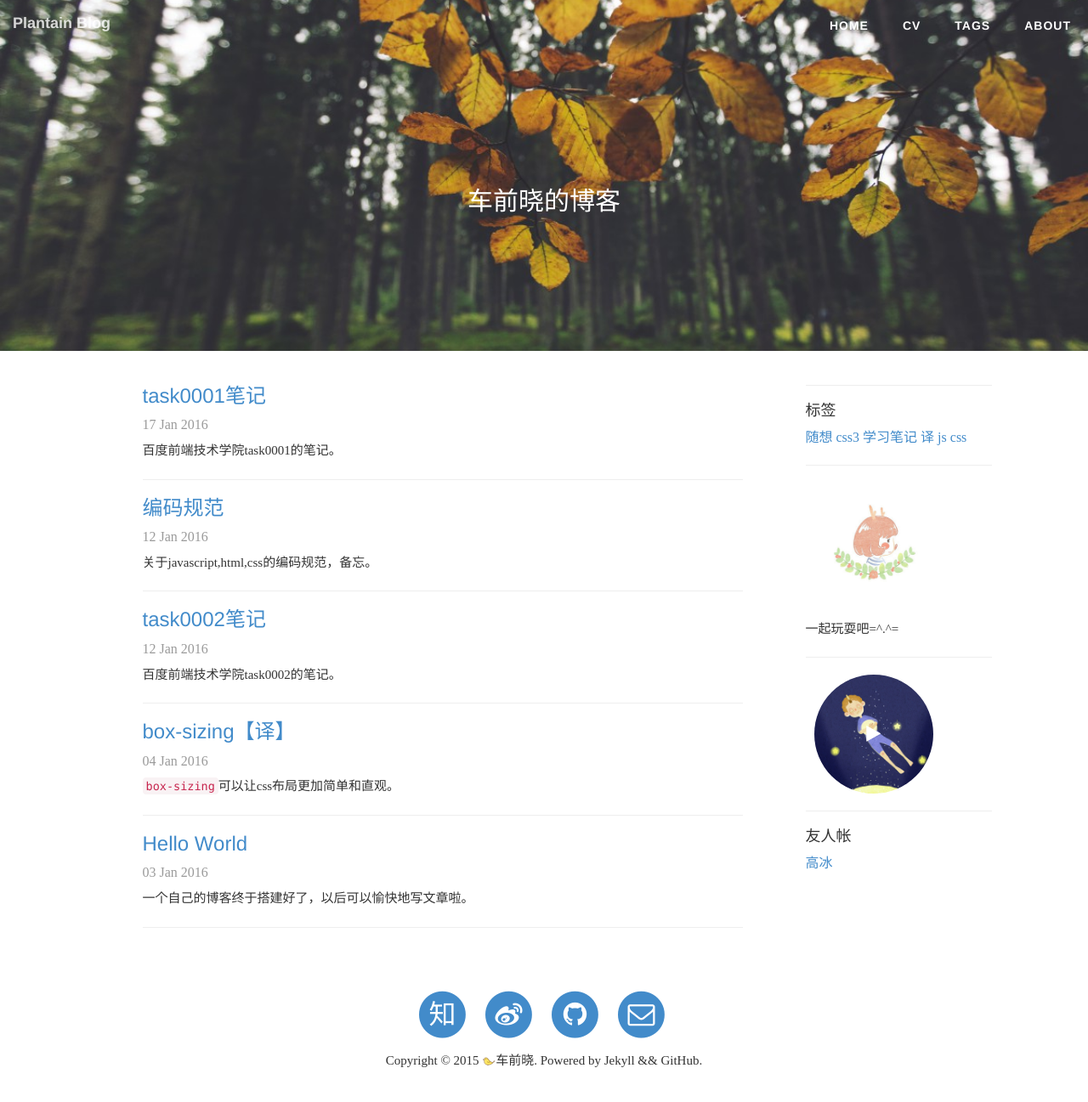
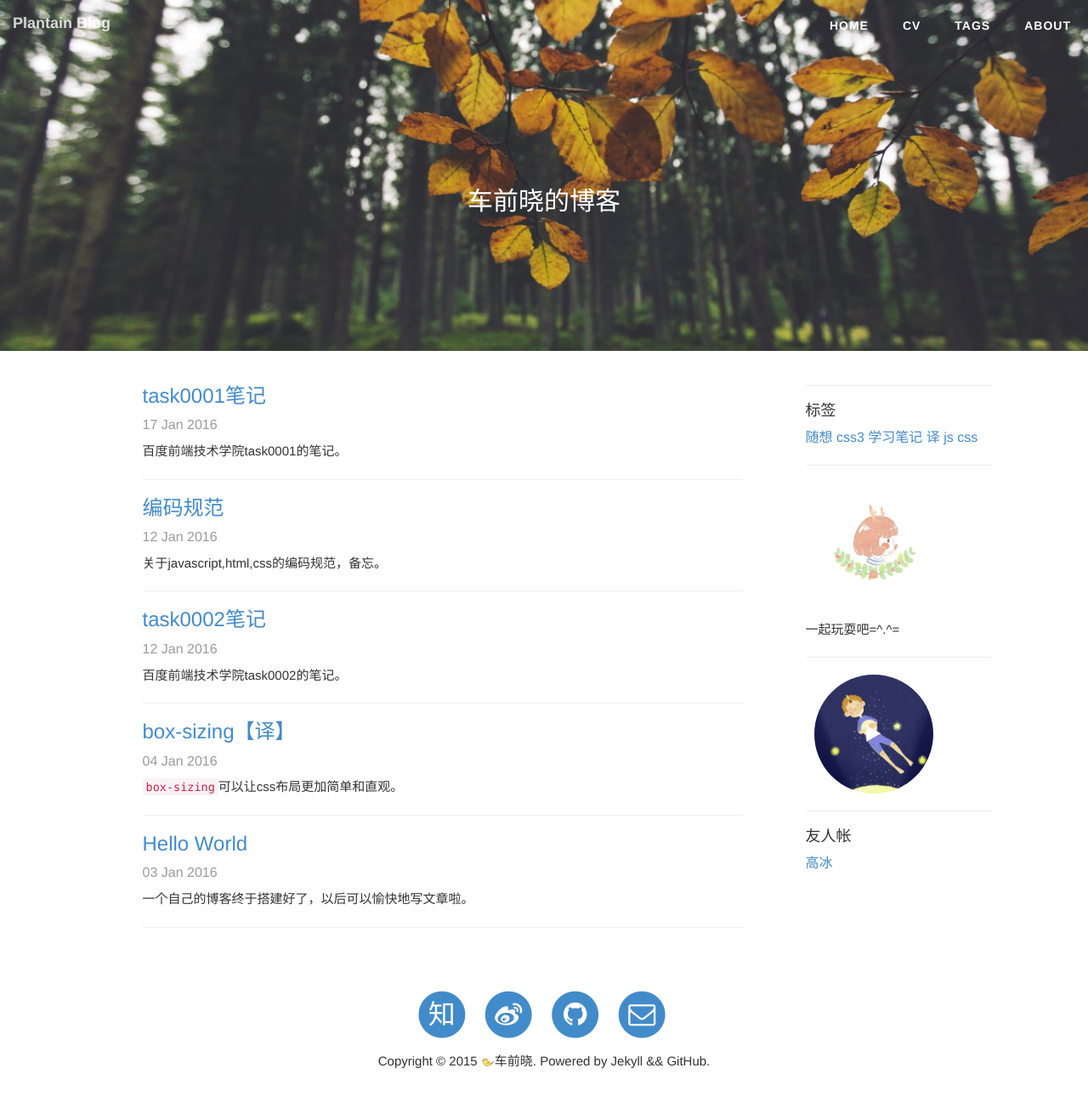
Before and after one commit to cheqianxiao/cheqianxiao.github.io, a Jekyll site: the page built from index.html, in a window 1280 px wide and 1311 px high. Shown: the top 1297 px of the window at 85% size. Built offline with Jekyll 4.4.1, drawn with Linux system fonts in a browser that asks for light colours; nearby versions of some CDN libraries; the list of posts is cut into pages by our own code.

Commit message:
make a change

```diff
--- a/_posts/2016-01-17-ifetask0001.markdown
+++ b/_posts/2016-01-17-ifetask0001.markdown
@@ -31,7 +31,7 @@ tags: css 学习笔记
 
    会有空隙是因为图片的属性`vertical-align`默认值为`baseline`，和基线对齐。
 
-   ![](http://imglf0.nosdn.127.net/img/ZVQ2RFY1U0phUGFZUmpZNjNOTi9vV3VBczN3S2tDakpyS3RpYTdOcGdQZFI2cVJDZFJYYWRnPT0.png?imageView&thumbnail=1680x0&quality=96&stripmeta=0&type=jpg)
+   ![](http://7xq6lv.com1.z0.glb.clouddn.com/Document.png)
 
    解决办法：
 
--- a/css/index.css
+++ b/css/index.css
@@ -1,6 +1,7 @@
 body {
   font-size: 1.6rem;
-  font-family: 'Microsoft Jhenghei', 'Microsoft Yahei';
+  /*font-family: 'Microsoft Jhenghei', 'Microsoft Yahei'; */
+  font-family: 'Helvetica Neue', Helvetica, 'Lucida Grande', 'Lantinghei SC', 'Open Sans', 'Microsoft YaHei', 微软雅黑, STHeiti, 'WenQuanYi Micro Hei', SimSun, sans-serif;
 }
 h1,h2,h3,h4,h5 {
   font-family: "Hiragino Sans GB", "Avenir Next", Helvetica, Georgia, "Times New Roman", serif;
```
